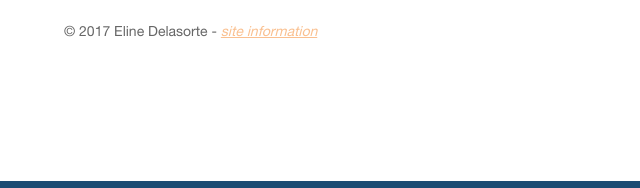
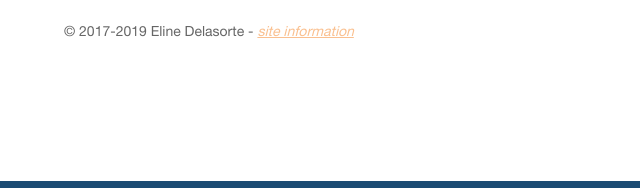
Before and after one commit to Gillko/elinedelasorte, a website: page version2/src/index.html in a window 1280 px wide. Shown: the part 2411-2599 px from the top of the page, 0-640 px from the left. Drawn offline with nearby package versions, Linux system fonts and the light colour scheme; some packages are replaced by stand-ins of ours; files that its build step writes are made by us from their sources; files whose address does not match are found by name.

Commit message:
changed 2017 to 2017-2019

```diff
--- a/version2/src/index.html
+++ b/version2/src/index.html
@@ -91,7 +91,7 @@
 							<p class="paragraph-ed">E-mail: <a class="link link-mailto-ed" href="mailto:advocaat@elinedelasorte.be">advocaat@elinedelasorte.be</a></p>
 							<p>Kantoorrekening: BE59 6301 9131 9526  |  Derdenrekening: BE28 6301 9515 0420  |  O.N. BE 0818.198.067</p>
 							<button type="button" data-toggle="modal" data-target="#modalAppointment">Maak een afspraak</button>
-							<p>&copy; 2017 Eline Delasorte - <span class="site-information-ed" data-toggle="modal" data-target="#modalSiteInformation">site information</span></p>
+							<p>&copy; 2017-2019 Eline Delasorte - <span class="site-information-ed" data-toggle="modal" data-target="#modalSiteInformation">site information</span></p>
 						</div>
 					</div>
 					<div class="col-md-6 no-padding-right-ed no-padding-left-mobile-ed">
```
Also changed, not shown: version2/build/index.html.
